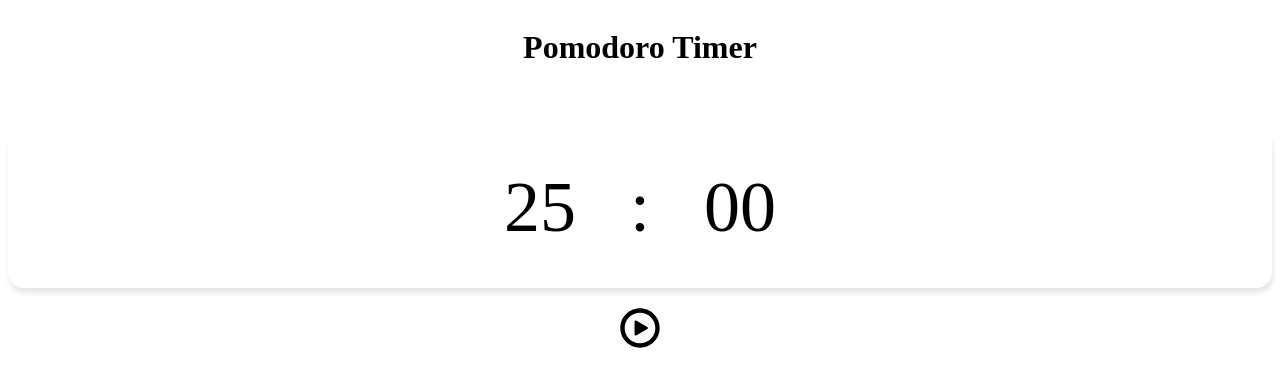
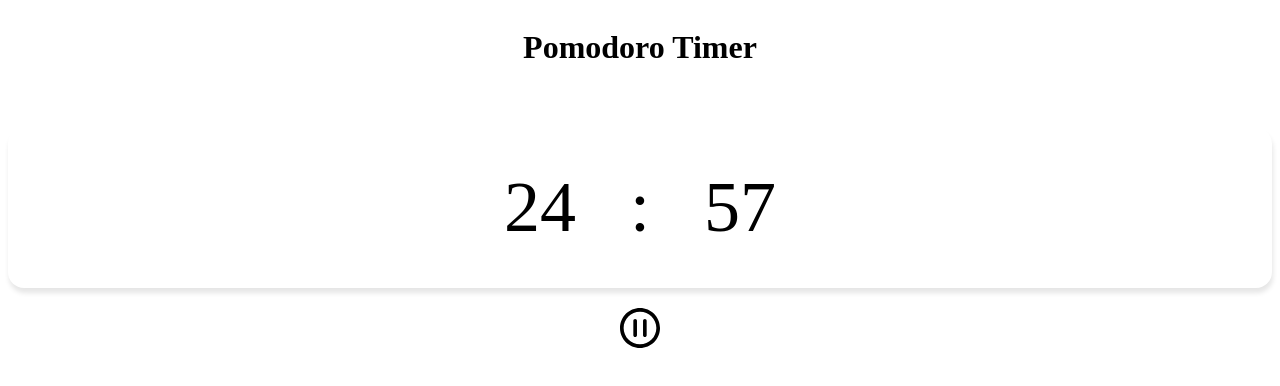
Before and after one commit to dcbug/pomodoro, a website: page index.html in a window 1280 px wide. Both pictures are taken after a click on the button 640 px from the left and 327 px from the top of the page. Drawn offline with Linux system fonts and the light colour scheme.

Commit message:
Implement pomodoro timer logic

```diff
--- a/css/main.css
+++ b/css/main.css
@@ -32,13 +32,26 @@
 .play__button {
   width: 40px;
   height: 40px;
-  background-size: cover;
-  background-image: url("../img/play.svg");
+  background-size: 100%;
   background-color: transparent;
+  background-repeat: no-repeat;
   border: none;
   cursor: pointer;
 }
 
-.play__button_state-pause {
-   background-image: url("../img/pause.svg");
+.play__button::after {
+  position: absolute;
+  width: 0;
+  height: 0;
+  overflow: hidden;
+  z-index: -1;
+  content: url("../img/play.svg") url("../img/pause.svg");
 }
+
+.play__button_state-active {
+  background-image: url("../img/pause.svg");
+}
+
+.play__button_state-paused {
+  background-image: url("../img/play.svg");
+}
--- a/index.html
+++ b/index.html
@@ -19,7 +19,7 @@
     </div>
     <div class="control-panel">
       <div class="play">
-        <button class="play__button play__button_state-play"></button>
+        <button class="play__button play__button_state-paused"></button>
       </div>
     </div>
   </main>
--- a/js/main.js
+++ b/js/main.js
@@ -0,0 +1,64 @@
+const pomoMinElem = document.querySelector('.pomo__min');
+const pomoSecElem = document.querySelector('.pomo__sec');
+const playBtn = document.querySelector('.play__button');
+
+const POMO_INTERVAL = 25 * 60 * 1000;
+const POMO_MIN = new Date(POMO_INTERVAL).getMinutes();
+const POMO_SEC = new Date(POMO_INTERVAL).getSeconds();
+
+let interval, lastStartTimestamp;
+let state = 'paused';
+let timeLeft = POMO_INTERVAL;
+
+const addZero = (num) => {
+  return `0${num}`.slice(-2);
+};
+
+const renderTimer = () => {
+  const msPassedSinceStart = Date.now() - lastStartTimestamp;
+  const currentTimestamp = timeLeft - msPassedSinceStart;
+  const renderDate = new Date(currentTimestamp);
+
+  if (currentTimestamp <= 0) {
+    pomoMinElem.textContent = `${POMO_MIN}`;
+    pomoSecElem.textContent = `${POMO_SEC}`;
+
+    playBtn.classList.toggle('play__button_state-active');
+    playBtn.classList.toggle('play__button_state-paused');
+
+    state = 'paused';
+    timeLeft = POMO_INTERVAL;
+    clearInterval(interval);
+
+    return;
+  }
+
+  const minutes = renderDate.getMinutes();
+  const seconds = renderDate.getSeconds();
+
+  pomoMinElem.textContent = addZero(minutes);
+  pomoSecElem.textContent = addZero(seconds);
+};
+
+const handleChangeTimerState = () => {
+  switch (state) {
+    case 'active':
+      state = 'paused';
+      const msPassedSinceStart = Date.now() - lastStartTimestamp;
+      timeLeft -= msPassedSinceStart;
+      clearInterval(interval);
+      break;
+    case 'paused':
+      lastStartTimestamp = Date.now();
+      state = 'active';
+      interval = setInterval(renderTimer, 100);
+      break;
+    default:
+      break;
+  }
+
+  playBtn.classList.toggle('play__button_state-active');
+  playBtn.classList.toggle('play__button_state-paused');
+};
+
+playBtn.addEventListener('click', handleChangeTimerState);
```
